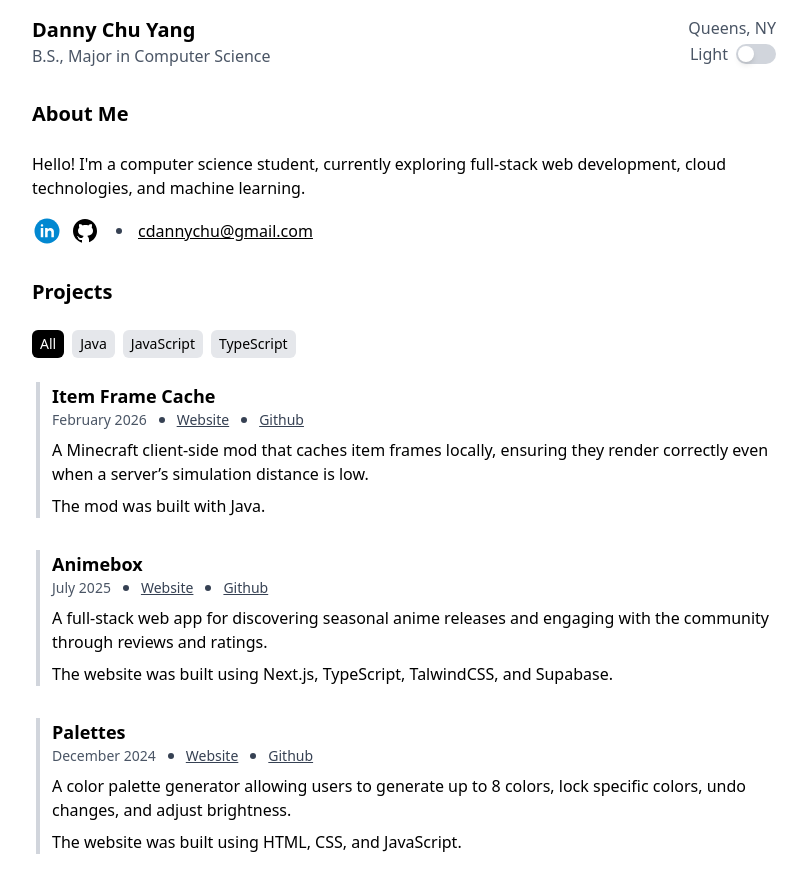
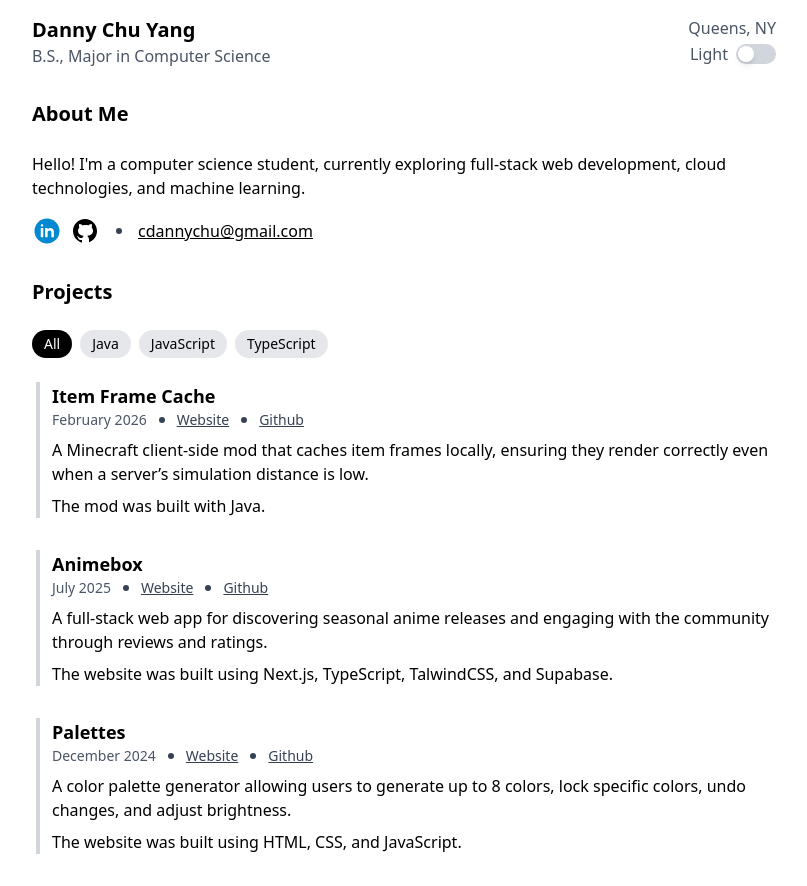
Before and after one commit to danncd/portfolio, a Next.js app: page / in a window 1280 px wide. Shown: the whole page, without its empty margins (236-1043 px from the left). Built offline with nearby package versions, Linux system fonts and the light colour scheme.

Commit message:
UI updates

```diff
--- a/src/app/components/Projects.tsx
+++ b/src/app/components/Projects.tsx
@@ -23,7 +23,7 @@ export default function Projects({ tags, projects } : ProjectProps) {
 						className={`${selectedTag === tag
                             ? "bg-black dark:bg-blue-500 text-white"
                             : "bg-gray-200 hover:bg-gray-300"}
-                            px-2 py-1 text-sm text-black rounded-md cursor-pointer`}
+                            px-3 py-1 text-sm text-black rounded-full cursor-pointer`}
                         onClick={() => setSelectedTag(tag)}
 					>
 						{tag}
--- a/src/app/layout.tsx
+++ b/src/app/layout.tsx
@@ -17,6 +17,7 @@ export default function RootLayout({
 }: {
 	children: React.ReactNode;
 }) {
+
 	return (
 		<html lang="en">
 			<body className={`px-2 dark:bg-[#121212] dark:text-gray-100`}>{children}</body>
```
